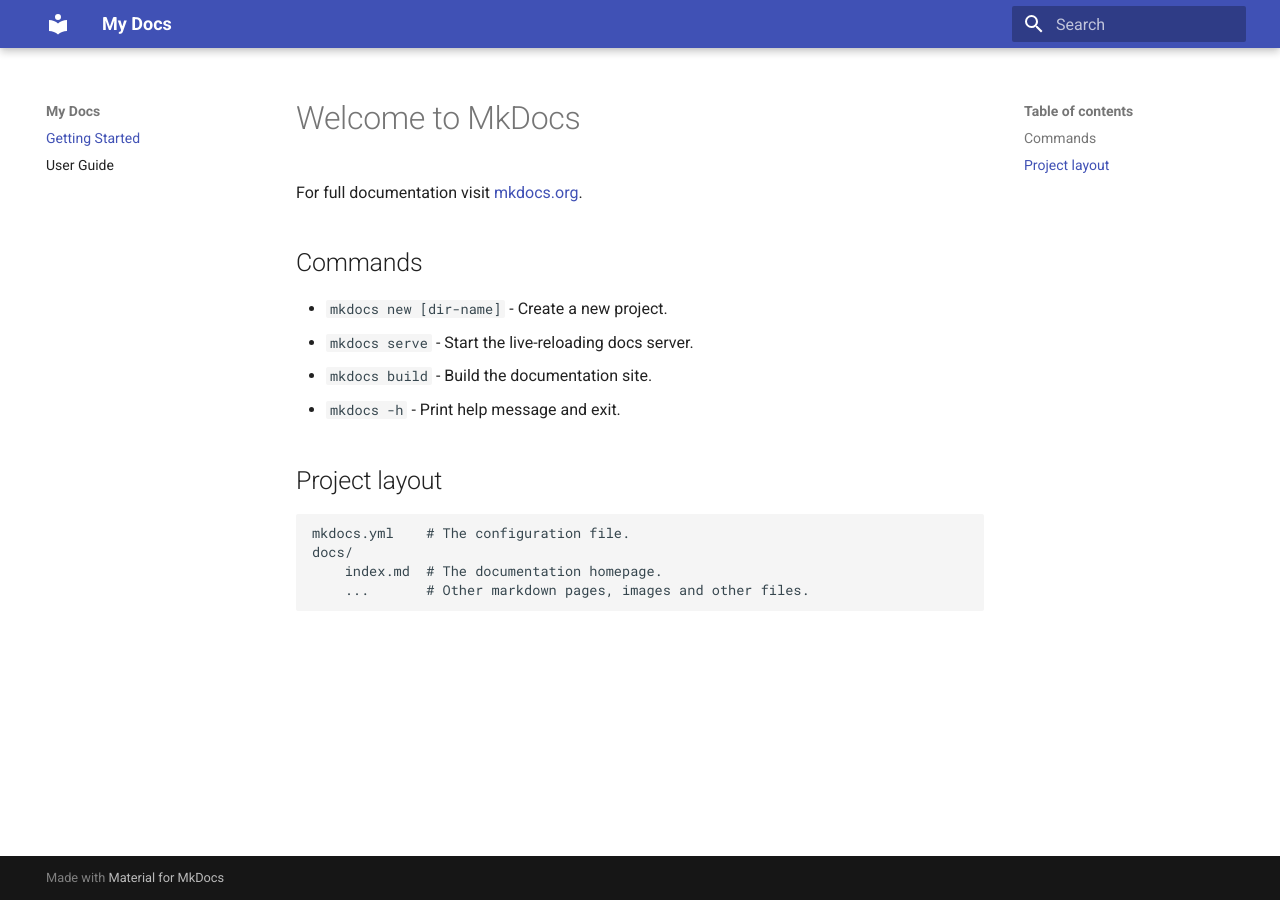
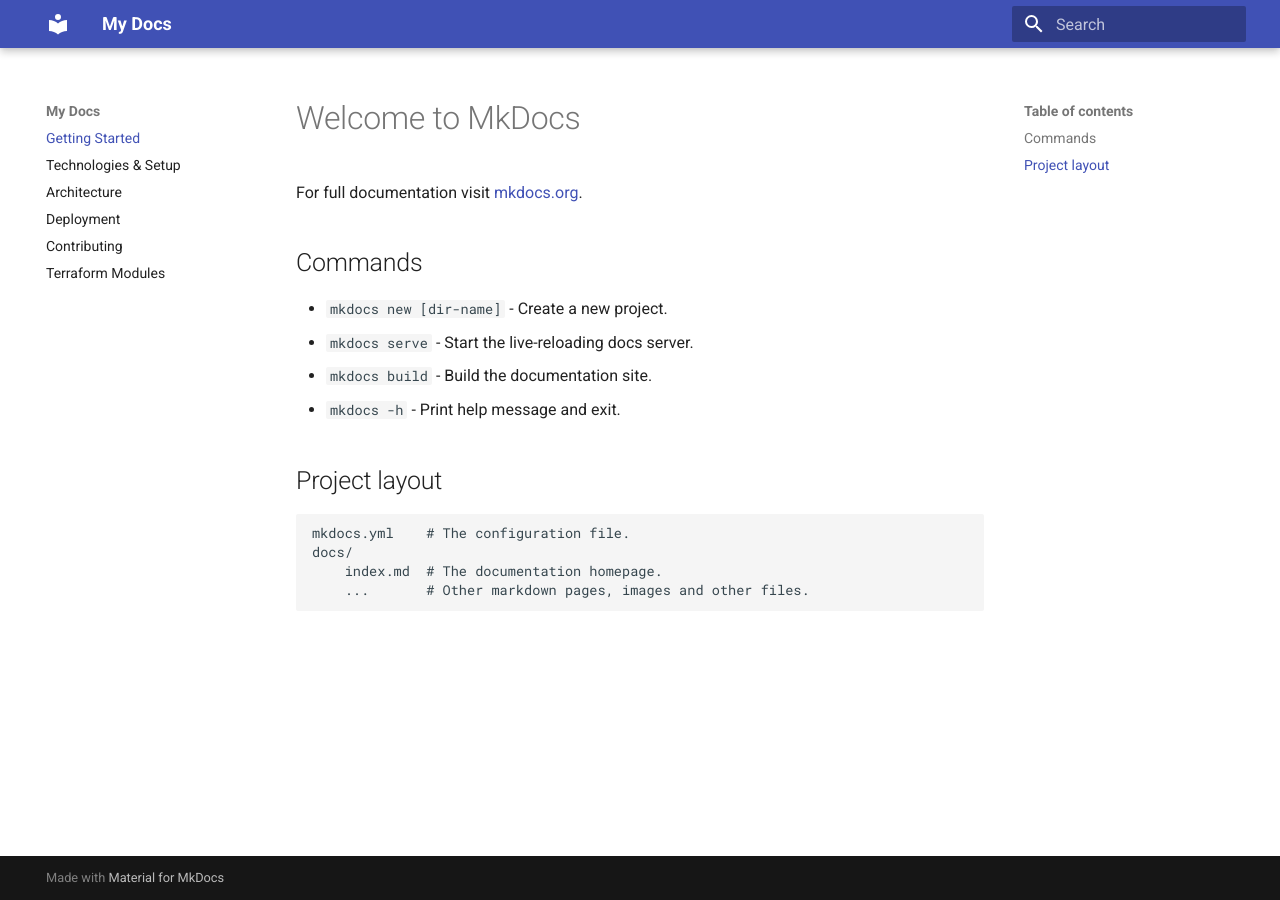
Before and after one commit to vishnumhetre/test-project-y, an MkDocs documentation site: the page built from docs/index.md, in a window 1280 px wide. Built offline with MkDocs 1.6.1 and Material for MkDocs 9.7.7, drawn with Linux system fonts in a browser that asks for light colours.

Commit message:
Sync documentation updates from project-x

```diff
--- a/mkdocs.yml
+++ b/mkdocs.yml
@@ -5,4 +5,8 @@ theme:
 
 nav:
   - Getting Started: "index.md"
-  - User Guide: "user-guide.md"
+  - Technologies & Setup: "technologies-setup.md"
+  - Architecture: "architecture.md"
+  - Deployment: "deployment.md"
+  - Contributing: "contributing.md"
+  - Terraform Modules : "teraform-module.md"
```
